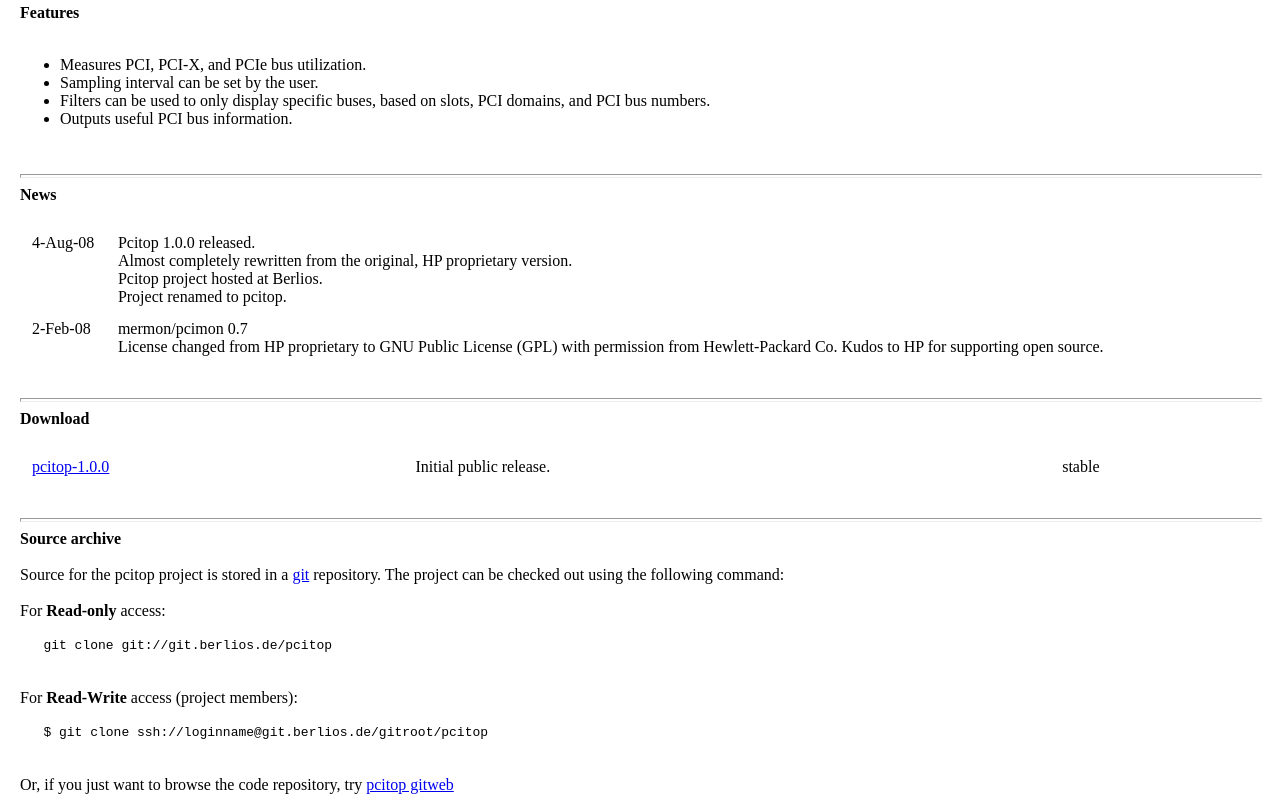
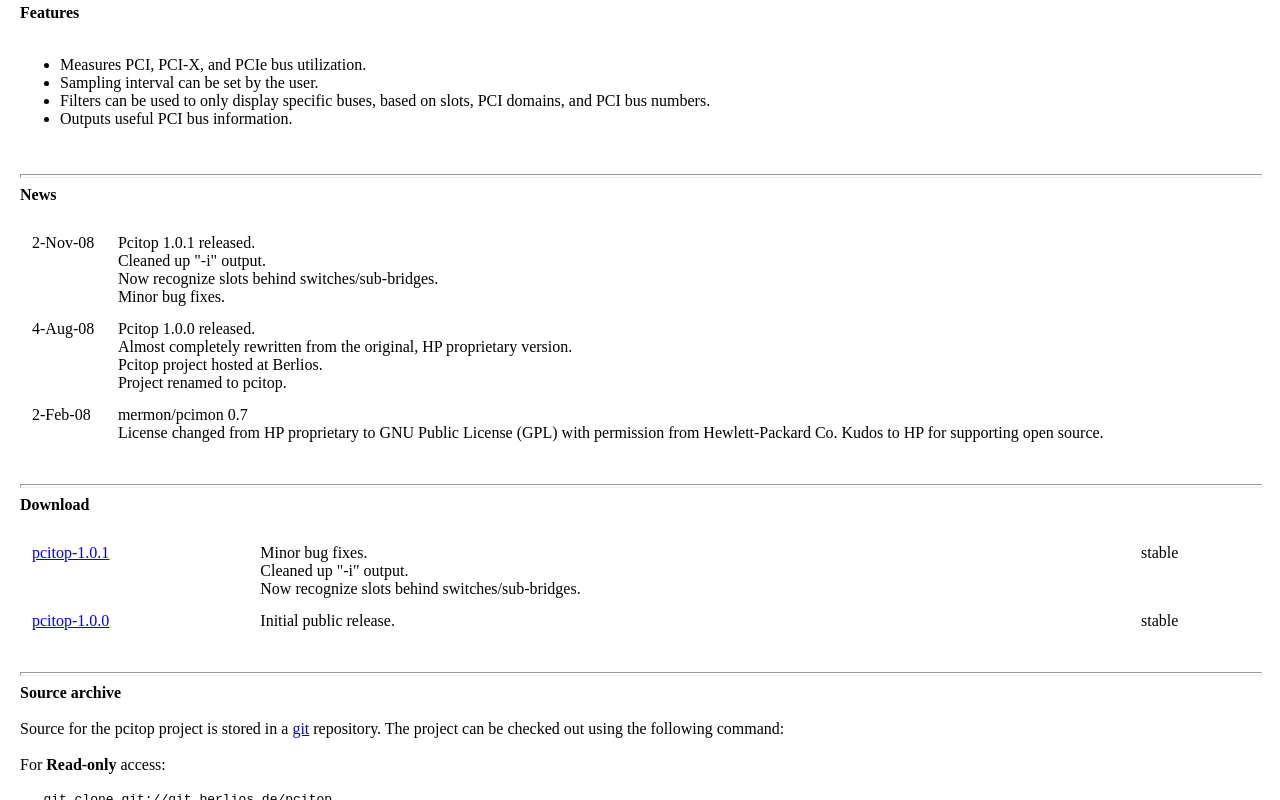
Before and after one commit to BackupTheBerlios/pcitop, a plain HTML site: page web/index.html in a window 1280 px wide. Shown: the part 456-1256 px from the top of the page. Drawn offline with Linux system fonts and the light colour scheme.

Commit message:
web: updated for 1.0.1 release

```diff
--- a/web/index.html
+++ b/web/index.html
@@ -107,6 +107,15 @@
             <tbody>
 
               <tr>
+                <td style="vertical-align: top;">2-Nov-08</td>
+                <td style="vertical-align: top;">Pcitop 1.0.1 released.<br>
+		Cleaned up "-i" output.<br>
+		Now recognize slots behind switches/sub-bridges.<br>
+		Minor bug fixes.<br>
+		</td>
+              </tr>
+
+	      <tr>
                 <td style="vertical-align: top;">4-Aug-08</td>
                 <td style="vertical-align: top;">Pcitop 1.0.0 released.<br>
 		Almost completely rewritten from the original, HP proprietary
@@ -140,6 +149,18 @@
           <table style="text-align: left; width: 100%;" border="0"
           cellpadding="2" cellspacing="10">
             <tbody>
+
+              <tr>
+                <td style="vertical-align: top;"><a href=
+                "ftp://ftp.berlios.de/pub/pcitop/Latest/index.html">pcitop-1.0.1</a><br>
+                </td>
+
+                <td style="vertical-align: top;">Minor bug fixes.<br>
+		  Cleaned up "-i" output.<br>
+		  Now recognize slots behind switches/sub-bridges.<br>
+                <td style="vertical-align: top;">stable<br></td>
+              </tr>
+
               <tr>
                 <td style="vertical-align: top;"><a href=
                 "ftp://ftp.berlios.de/pub/pcitop/1.0.0/index.html">pcitop-1.0.0</a><br>
```
